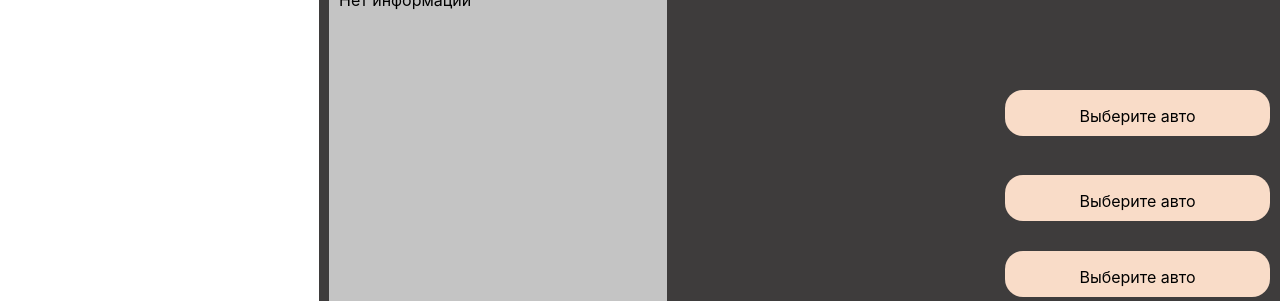
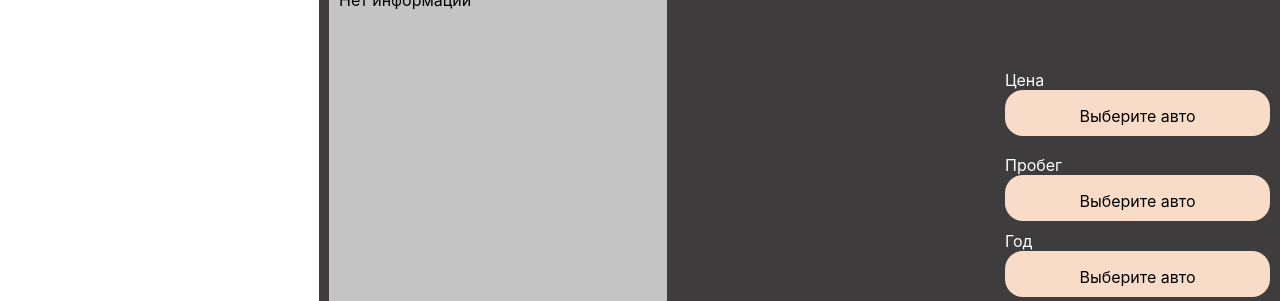
Before and after one commit to PvDelower/FrontN2, a React (Create React App) app: page / in a window 1280 px wide. Shown: the part 418-719 px from the top of the page. Built offline with nearby package versions, Linux system fonts and the light colour scheme.

Commit message:
Add description for fields

```diff
--- a/src/components/App/App.css
+++ b/src/components/App/App.css
@@ -46,6 +46,10 @@ h1 {
 
   background: #F9DCC8;
   border-radius: 18px;
+}
+.AVGprice > div, .AVGkm > div, .AVGyear > div {
+  margin-top: -20px;
+  color: #ffffff;
 }
 .AVGkm{
   position: absolute;
--- a/src/components/CarInfo/CarInfo.js
+++ b/src/components/CarInfo/CarInfo.js
@@ -2,40 +2,24 @@ import React from "react";
 
 const CarInfo = ({ car }) => {
 
-  // const s = document.createElement('script');
-  // s.type = 'text/javascript';
-  // s.async = true;
-  // s.innerHTML = "    AnyComment = window.AnyComment || [];\n" +
-  //     "    AnyComment.Comments = [];\n" +
-  //     "    AnyComment.Comments.push({\n" +
-  //     "        \"root\": \"anycomment-app\",\n" +
-  //     "        \"app_id\": 2556,\n" +
-  //     "        \"language\": \"ru\"\n" +
-  //     "    })\n" +
-  //     "    var s = document.createElement(\"script\");\n" +
-  //     "    s.type = \"text/javascript\";\n" +
-  //     "    s.async = true;\n" +
-  //     "    s.src = \"http://widget.anycomment.io/comment/embed.js\";\n" +
-  //     "    var sa = document.getElementsByTagName(\"script\")[0];\n" +
-  //     "    sa.parentNode.insertBefore(s, s.nextSibling);";
-  // document.body.appendChild(s);
-
   return (
       <section className="auto">
-
         <div className="AVGprice">
+          <div>Цена</div>
           <p align="center">
-            {car.price_avg ? `${car.price_avg} руб.` : 'Выберите авто'}
+            {car.price_avg ? `${car.price_avg.toFixed(2)} руб.` : 'Выберите авто'}
           </p>
         </div>
 
         <div className="AVGkm">
+          <div>Пробег</div>
           <p align="center">
-            {car.mileage_avg ? `${car.mileage_avg} км.` : 'Выберите авто'}
+            {car.mileage_avg ? `${car.mileage_avg.toFixed(2)} км.` : 'Выберите авто'}
           </p>
         </div>
 
         <div className="AVGyear">
+          <div>Год</div>
           <p align="center">
             {car.production_year ? `${car.production_year} год` : 'Выберите авто'}
           </p>
```
